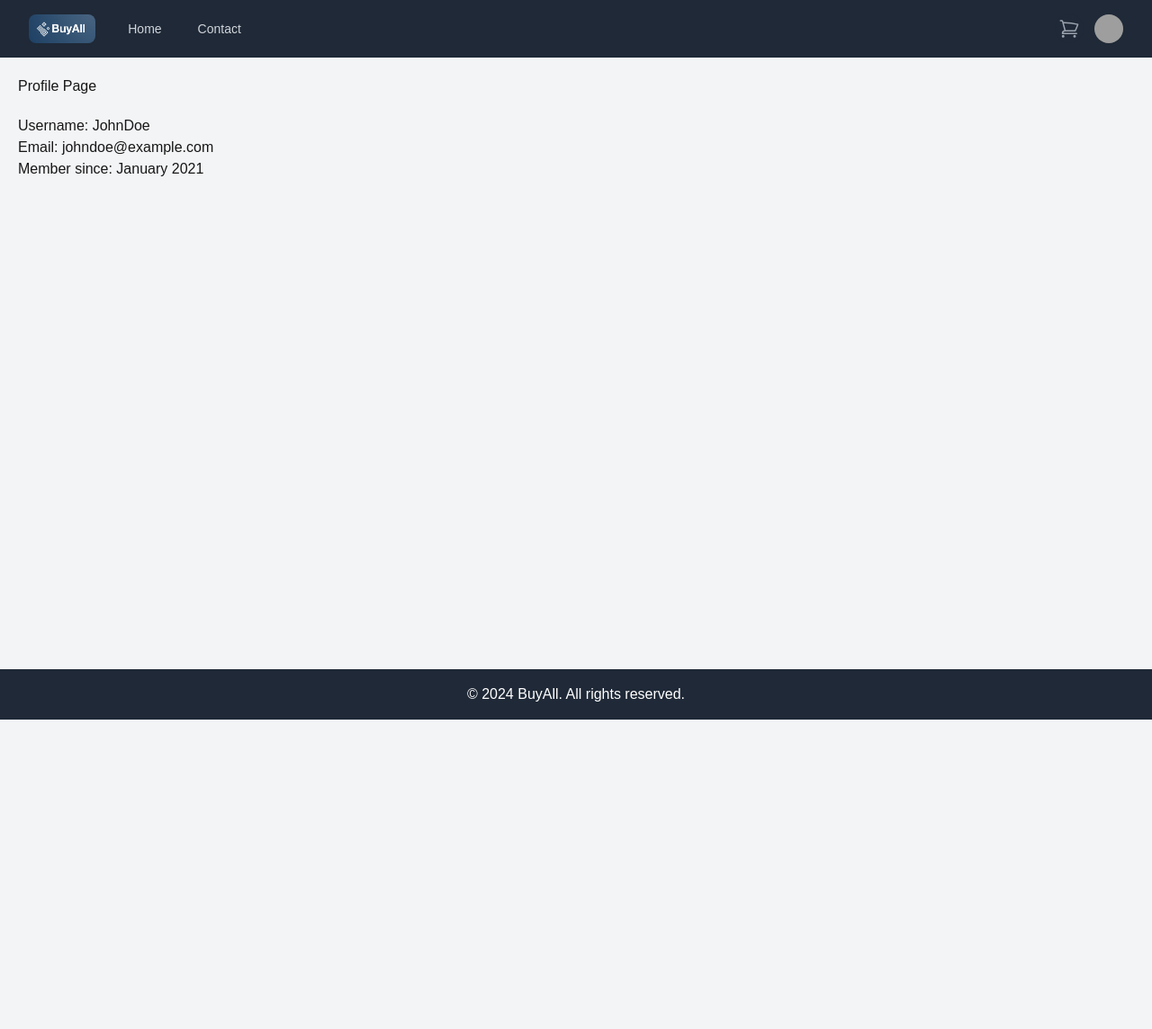
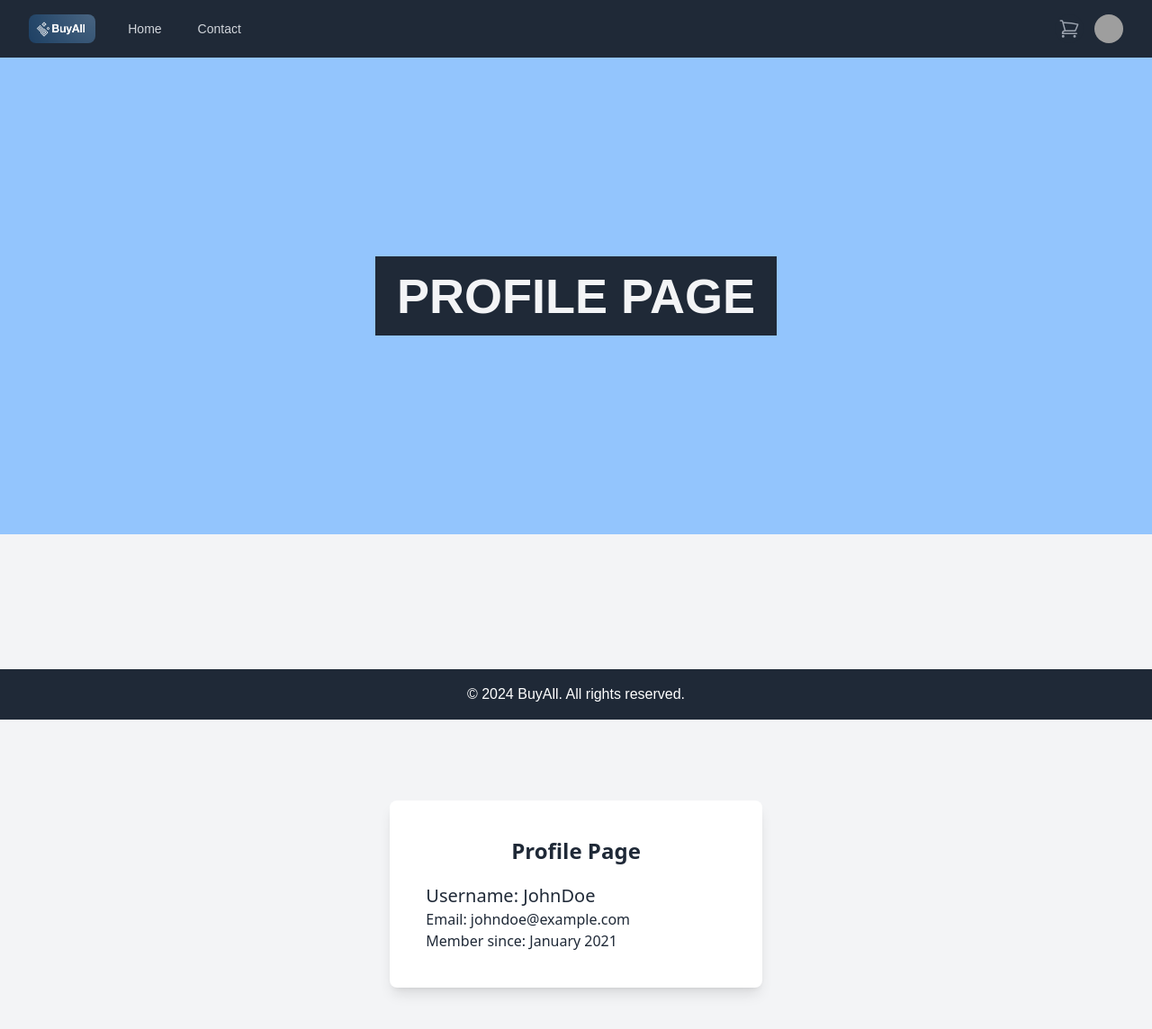
Before and after one commit to bjornhaavard/JS-framework-CA, a Next.js app: page /profile in a window 1280 px wide. Shown: the top 1144 px of the page at 90% size. Before the commit the page ends 800 px from the top, so only its background shows below. Built offline with nearby package versions, Linux system fonts and the light colour scheme; grey boxes are pictures that could not be loaded.

Commit message:
added some profile page appearance, and .env variable

```diff
--- a/app/components/navbar/NavBar.tsx
+++ b/app/components/navbar/NavBar.tsx
@@ -104,9 +104,9 @@ export function NavBar() {
                 className="absolute right-0 z-10 mt-2 w-48 origin-top-right rounded-md bg-white py-1 shadow-lg ring-1 ring-black/5 transition focus:outline-none data-[closed]:scale-95 data-[closed]:transform data-[closed]:opacity-0 data-[enter]:duration-100 data-[leave]:duration-75 data-[enter]:ease-out data-[leave]:ease-in"
               >
                 <MenuItem>
-                  <a href="/profile/" className="block px-4 py-2 text-sm text-gray-700 data-[focus]:bg-gray-100 data-[focus]:outline-none">
+                  <Link href="/profile" className="block px-4 py-2 text-sm text-gray-700 data-[focus]:bg-gray-100 data-[focus]:outline-none">
                     Your Profile
-                  </a>
+                  </Link>
                 </MenuItem>
 
                 <MenuItem>
--- a/app/page.tsx
+++ b/app/page.tsx
@@ -3,8 +3,6 @@
 import { useRouter } from "next/navigation";
 import Image from "next/image";
 import { useEffect, useState } from "react";
-// import SearchForm from "./components/SearchForm";
-// import NavBar from "./components/navbar/NavBar";
 import useCartStore from "./store/userCartStore";
 import ProductFilter from "./product/ProductFilter";
 
@@ -22,7 +20,6 @@ interface Product {
 
 const Products: React.FC = () => {
   const [products, setProducts] = useState<Product[]>([]);
-
   const [isClient, setIsClient] = useState(false);
   const router = useRouter();
 
@@ -32,7 +29,7 @@ const Products: React.FC = () => {
     setIsClient(true);
     const fetchProducts = async () => {
       try {
-        const response = await fetch("https://v2.api.noroff.dev/online-shop");
+        const response = await fetch(process.env.NEXT_PUBLIC_API_URL as string);
         const result = await response.json();
         console.log("Products:", result.data);
 
--- a/app/product/ProductFilter.tsx
+++ b/app/product/ProductFilter.tsx
@@ -17,8 +17,6 @@ const ProductFilter: React.FC<ProductFilterProps> = ({ productList }) => {
   const [searchTerm, setSearchTerm] = useState<string>("");
 
   const filterProducts = productList.filter((product) => product.title.toLowerCase().includes(searchTerm.toLowerCase()));
-
-  console.log("filterProducts", filterProducts);
 
   return (
     <div className="relative w-full mx-auto p-4 max-w-xs">
--- a/app/product/[id]/page.tsx
+++ b/app/product/[id]/page.tsx
@@ -21,14 +21,14 @@ interface Product {
 }
 
 async function getProduct(id: string): Promise<Product> {
-  const res = await fetch(`https://v2.api.noroff.dev/online-shop/${id}`);
+  const res = await fetch(`${process.env.NEXT_PUBLIC_API_URL}/${id}`);
   const data = await res.json();
   return data.data;
 }
 
 export async function generateStaticParams() {
   // Fetch all product IDs
-  const res = await fetch("https://v2.api.noroff.dev/online-shop");
+  const res = await fetch(process.env.NEXT_PUBLIC_API_URL);
   const data = await res.json();
 
   return data.data.map((product: Product) => ({
--- a/app/product/page.tsx
+++ b/app/product/page.tsx
@@ -31,7 +31,6 @@ const ProductDetail = () => {
         try {
           const response = await fetch(`https://v2.api.noroff.dev/online-shop/${id}`);
 
-          console.log("Product:", response);
           const product = await response.json();
 
           setProduct(product);
--- a/app/profile/page.tsx
+++ b/app/profile/page.tsx
@@ -2,14 +2,21 @@ import React from "react";
 
 const ProfilePage: React.FC = () => {
   return (
-    <div style={{ padding: "20px", fontFamily: "Arial, sans-serif" }}>
-      <h1>Profile Page</h1>
-      <div style={{ marginTop: "20px" }}>
-        <h2>Username: JohnDoe</h2>
-        <p>Email: johndoe@example.com</p>
-        <p>Member since: January 2021</p>
+    <>
+      <section className="blue-container">
+        <h1 className="heading">Profile Page</h1>
+      </section>
+      <div className="p-5 font-sans text-gray-800 min-h-svh flex justify-center items-center">
+        <div className="bg-white shadow-lg rounded-lg p-10 w-3/4 md:w-1/2 lg:w-1/3">
+          <h1 className="text-2xl font-bold text-center">Profile Page</h1>
+          <div className="mt-5">
+            <h2 className="text-xl">Username: JohnDoe</h2>
+            <p className="text-base">Email: johndoe@example.com</p>
+            <p className="text-base">Member since: January 2021</p>
+          </div>
+        </div>
       </div>
-    </div>
+    </>
   );
 };
 
```
